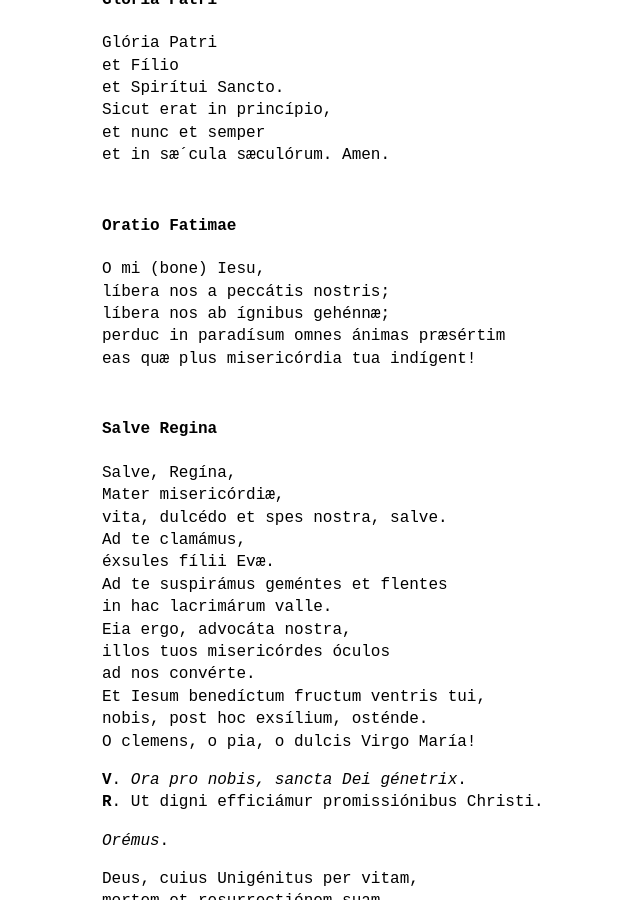
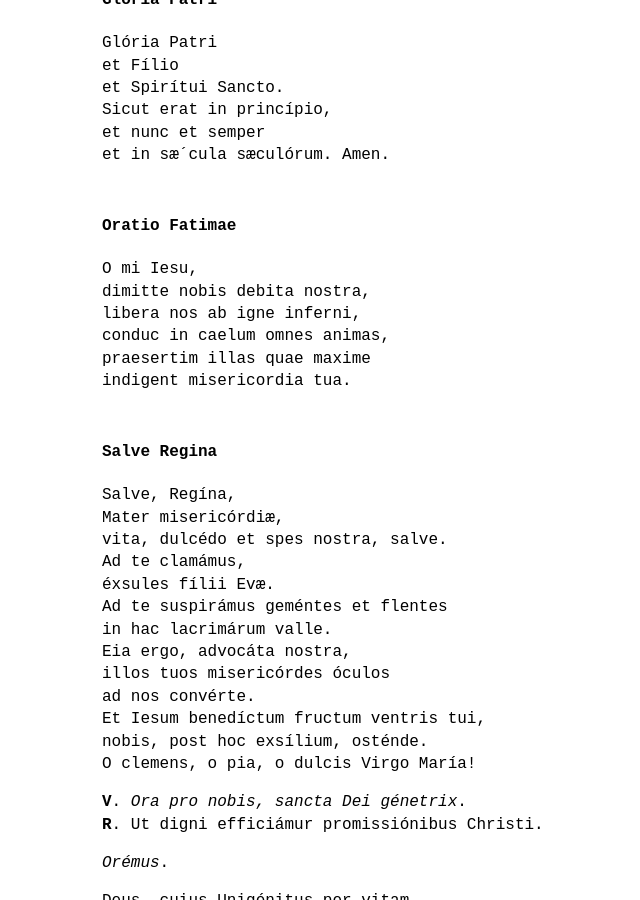
Before and after one commit to abiyuaronggear/abiyuaronggear.github.io, a Jekyll site: the page built from _posts/Prayers/2025-03-20-rosario-latin.md, in a window 1280 px wide and 900 px high, scrolled down 2663 px. Shown: the whole window, without its empty margins (218-858 px from the left). Built offline with Jekyll 4.4.1, drawn with Linux system fonts in a browser that asks for light colours.

Commit message:
edit post: rosario latin - fix fatima prayer

```diff
--- a/_config.yml
+++ b/_config.yml
@@ -25,7 +25,6 @@ description: >- # this means to ignore newlines until "baseurl:"
   A personal blogpage of Abiyu Aronggear
 baseurl: "" # the subpath of your site, e.g. /blog
 url: https://abiyuaronggear.github.io # the base hostname & protocol for your site, e.g. http://example.com
-twitter_username: abiyuaronggear
 github_username:  abiyuaronggear
 
 # Build settings
--- a/_posts/Prayers/2025-03-20-rosario-latin.md
+++ b/_posts/Prayers/2025-03-20-rosario-latin.md
@@ -103,11 +103,12 @@ et in sæ´cula sæculórum. Amen.
 
 
 #### Oratio Fatimae
-O mi (bone) Iesu,<br>
-líbera nos a peccátis nostris;<br>
-líbera nos ab ígnibus gehénnæ;<br>
-perduc in paradísum omnes ánimas præsértim<br>
-eas quæ plus misericórdia tua indígent!
+O mi Iesu,<br>
+dimitte nobis debita nostra,<br>
+libera nos ab igne inferni,<br>
+conduc in caelum omnes animas,<br>
+praesertim illas quae maxime<br>
+indigent misericordia tua.
 
 
 #### Salve Regina
```
